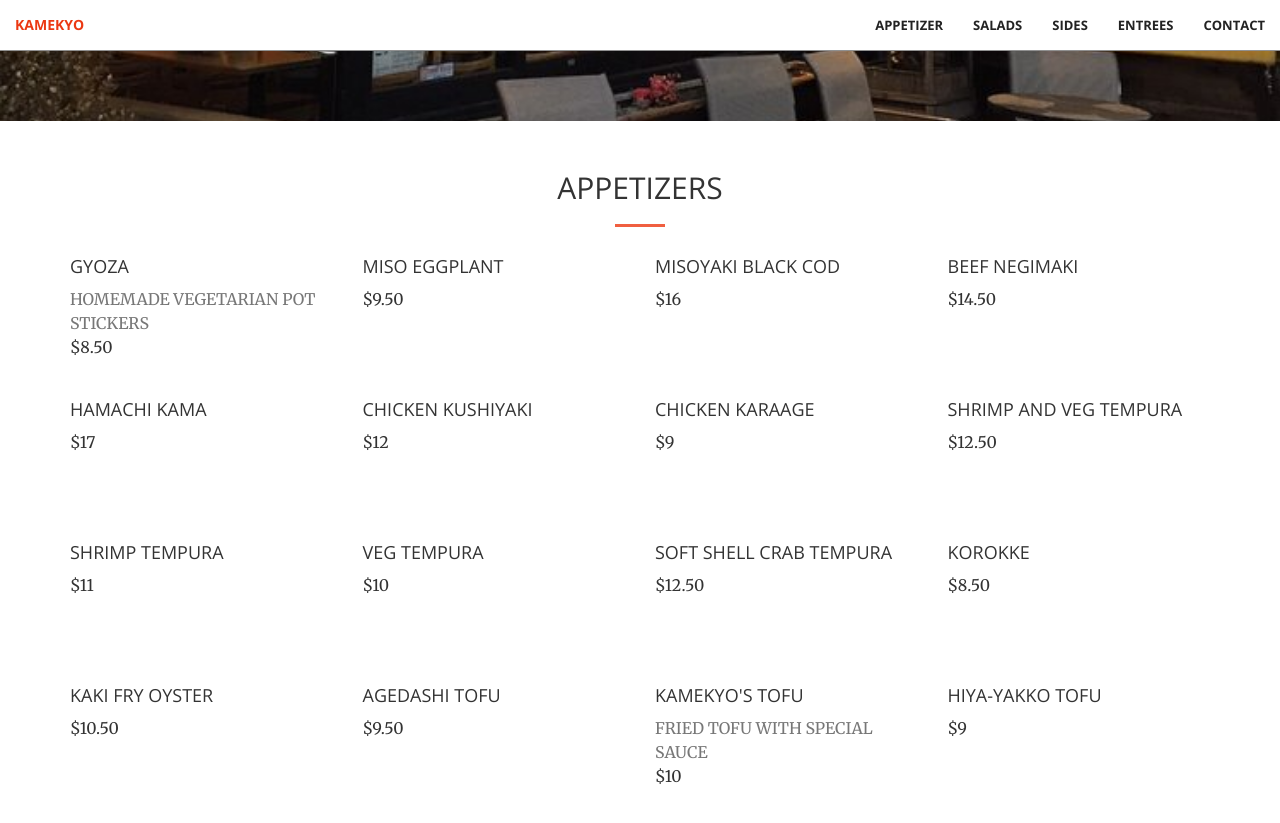
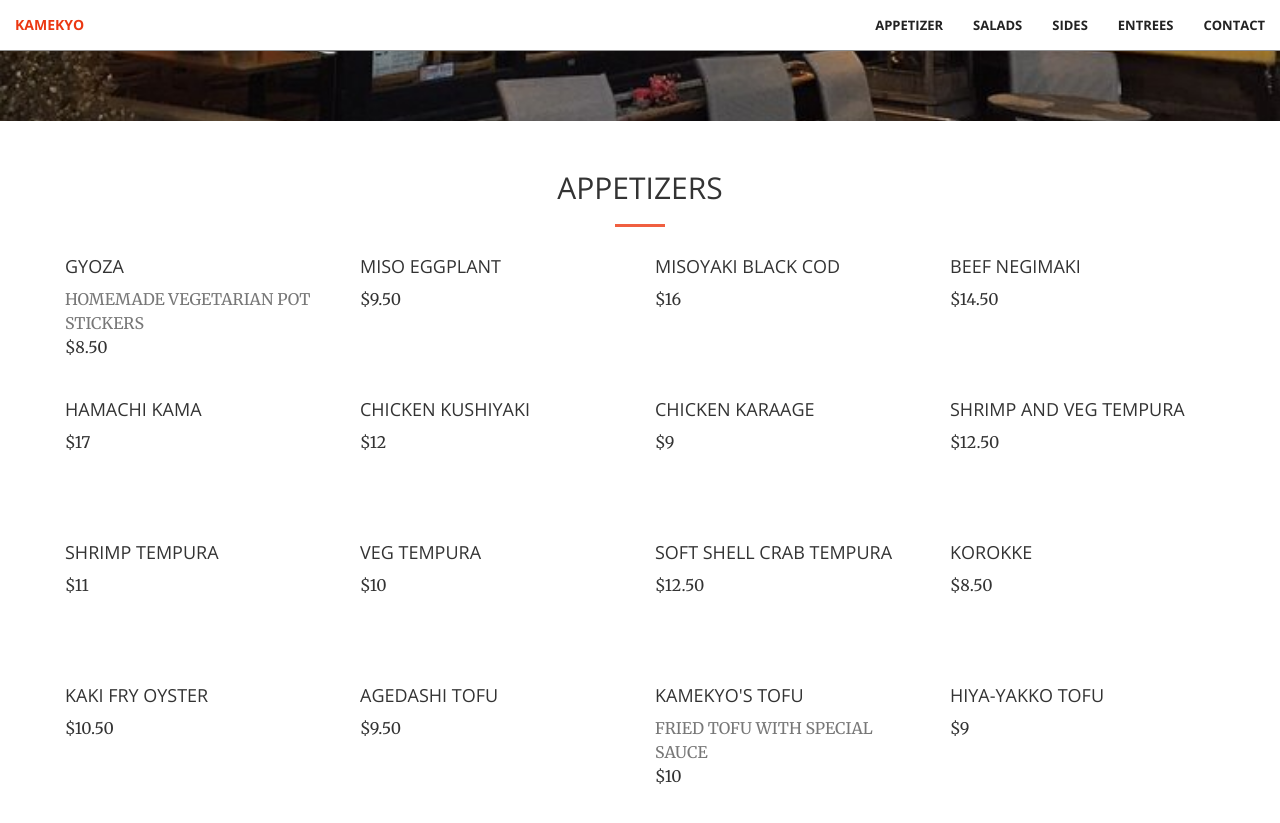
Before and after one commit to CyrusLiang/kamekyo, a Jekyll site: the page built from index.html, in a window 1280 px wide and 900 px high, scrolled down 779 px. Shown: the top 823 px of the window. Built offline with Jekyll 4.4.1, drawn with Linux system fonts in a browser that asks for light colours.

Commit message:
Update _base.scss

```diff
--- a/_sass/_base.scss
+++ b/_sass/_base.scss
@@ -362,6 +362,16 @@ section:nth-child(even) {
 .food-box .text-muted {
     margin-bottom: 0;
 }
+@media (min-width: 992px) {
+    .container {
+        width: unset;
+    }
+}
+@media (min-width: 768px) {
+    .container {
+        width: unset;
+    }
+}
 @media only screen and (min-width: 768px) {
     .food-box {
         min-height: 133px;
```
